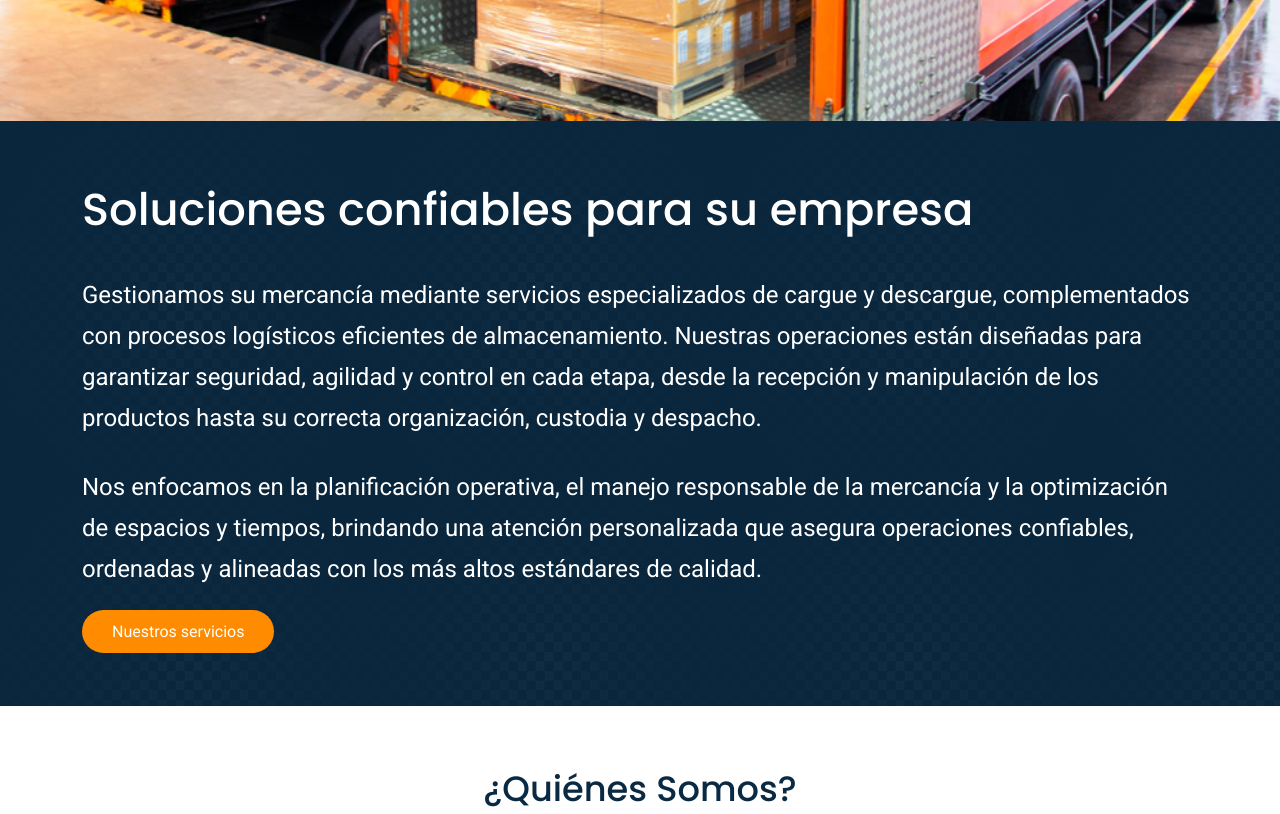
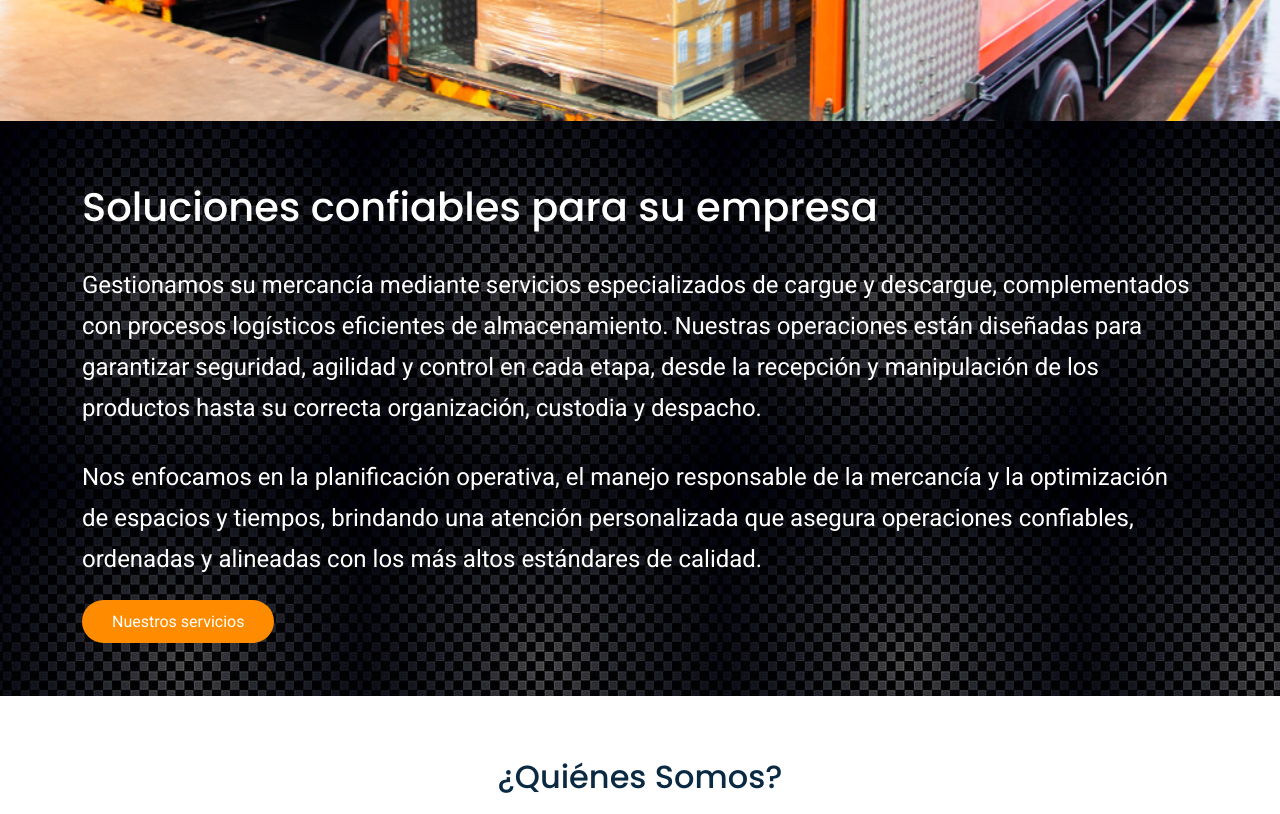
Before and after one commit to Andresmat2189/LOGISTICAWALY1, a plain HTML site: page index.html in a window 1280 px wide. Shown: the part 480-1294 px from the top of the page. Drawn offline with nearby package versions, Linux system fonts and the light colour scheme.

Commit message:
Cambios varios

```diff
--- a/css/styles.css
+++ b/css/styles.css
@@ -29,8 +29,8 @@ h1, h2, h3, h4, h5, h6 {
   margin-bottom: 0.8em;
 }
 
-h1 { font-size: 2.8rem; }
-h2 { font-size: 2.2rem; }
+h1 { font-size: 2.5rem; }
+h2 { font-size: 2.0rem; }
 h3 { font-size: 1.6rem; }
 h4 { font-size: 1.3rem; }
 
@@ -132,7 +132,7 @@ a {
   inset: 0;
   background-image: url("../img/Textura.jpg");
   background-repeat: repeat;
-  opacity: 0.09;                   /* muy sutil */
+  opacity: 1.3;                   /* muy sutil */
   pointer-events: none;
   z-index: 0;
 }
@@ -295,7 +295,7 @@ a {
   inset: 0;
   background-image: url("../img/Textura.jpg");
   background-repeat: repeat;
-  opacity: 0.09;                       /* muy sutil */
+  opacity: 1.3;                       /* muy sutil */
   pointer-events: none;
   z-index: 0;
 }
--- a/index.html
+++ b/index.html
@@ -112,7 +112,7 @@
               <li><strong>Confianza:</strong> Actuar con transparencia, integridad y responsabilidad. Cumplir consistentemente con las promesas hacia empleados, clientes y proveedores, asegurando un manejo seguro y efectivo de las operaciones.</li>
               <li><strong>Seguridad:</strong> Priorizar la protección tanto de los empleados como de las mercancías durante el proceso de cargue y descargue, implementando prácticas y procedimientos que minimicen los riesgos y aseguren un entorno de trabajo seguro.</li>
               <li><strong>Trabajo en equipo:</strong> Fomentar un ambiente colaborativo y de apoyo entre todo el personal, promoviendo la comunicación efectiva y el trabajo conjunto para alcanzar metas comunes.</li>
-              <li><strong>Salud y bienestar:</strong> Priorizar la salud física y mental de los empleados mediante programas de bienestar, apoyo psicológico y acceso a atención médica adecuada.</li>
+              <li><strong>Salud y bienestar:</strong> Priorizar la salud física y mental de los empleados mediante programas de bienestar.</li>
             </ul>
           </div>
         </div>
```
